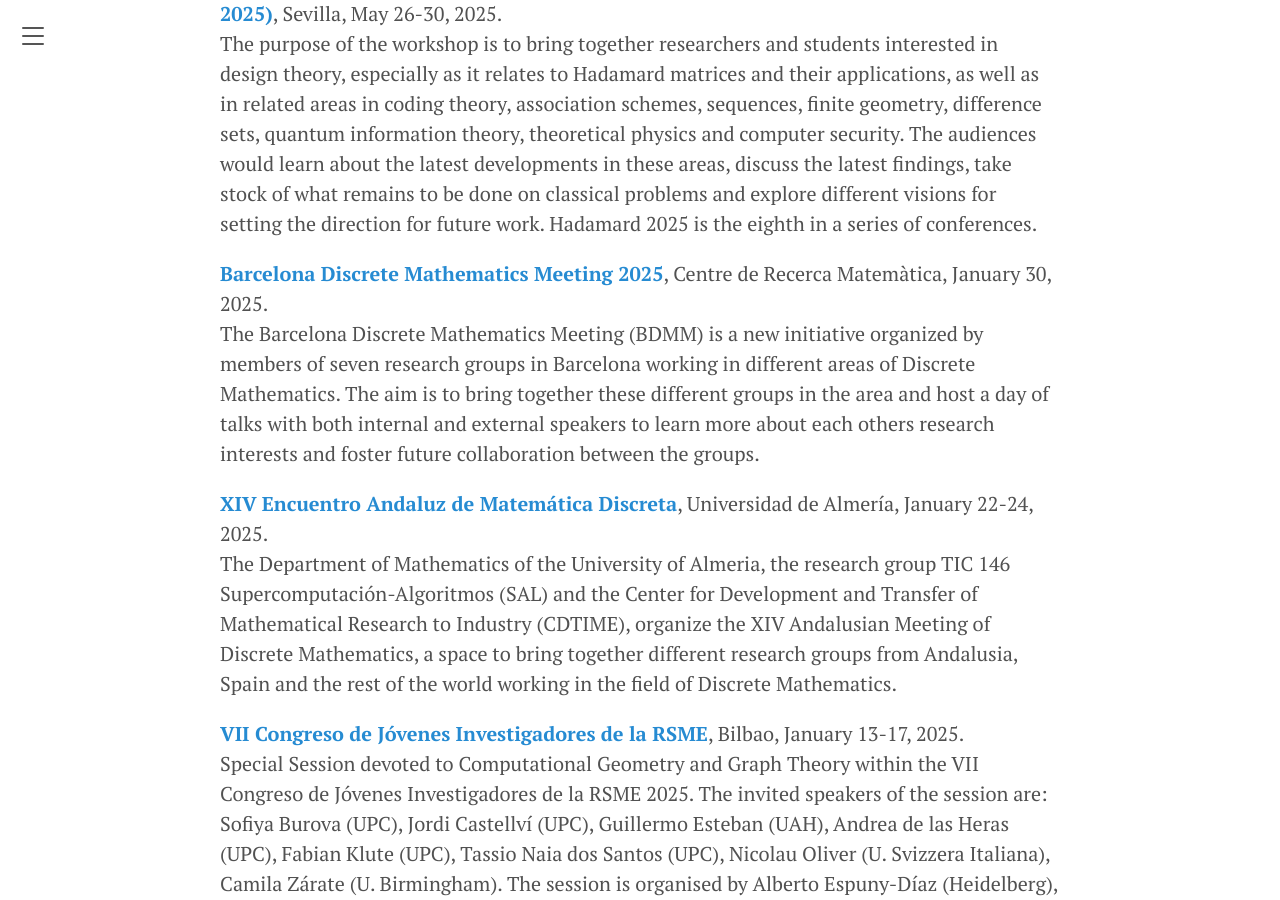
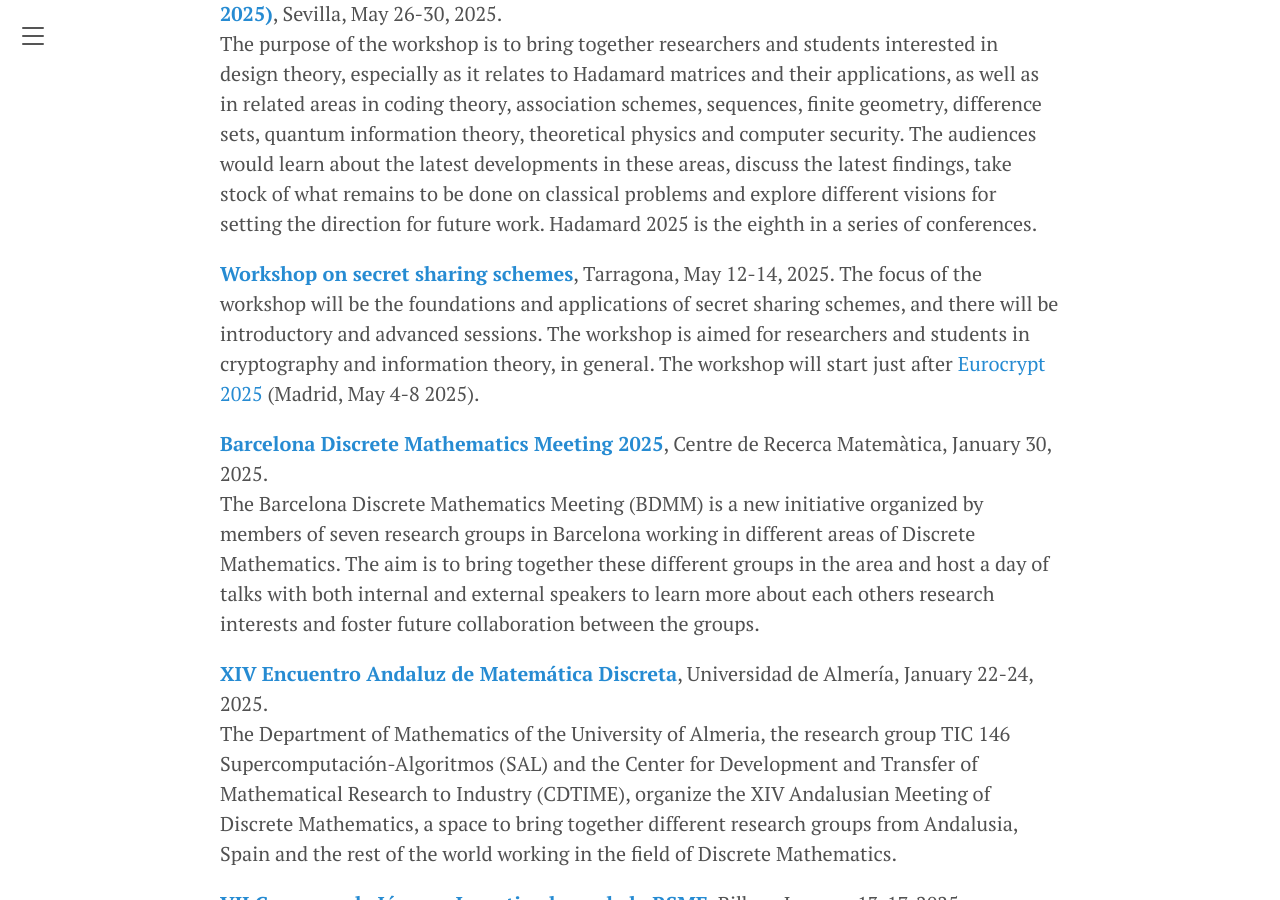
Before and after one commit to dam-network/dam-network.github.io, a Jekyll site: the page built from activities.md, in a window 1280 px wide and 900 px high, scrolled down 1291 px. Built offline with Jekyll 4.4.1, drawn with Linux system fonts in a browser that asks for light colours.

Commit message:
Update activities.md

```diff
--- a/activities.md
+++ b/activities.md
@@ -25,6 +25,9 @@
 
 **[The 8th Workshop on Design Theory, Hadamard Matrices and Applications (Hadamard 2025)](https://gestioneventos.us.es/hadamard2025)**, Sevilla, May 26-30, 2025.\
 The purpose of the workshop is to bring together researchers and students interested in design theory, especially as it relates to Hadamard matrices and their applications, as well as in related areas in coding theory, association schemes, sequences, finite geometry, difference sets, quantum information theory, theoretical physics and computer security. The audiences would learn about the latest developments in these areas, discuss the latest findings, take stock of what remains to be done on classical problems and explore different visions for setting the direction for future work. Hadamard 2025 is the eighth in a series of conferences.
+
+**[Workshop on secret sharing schemes](https://proyectohermesincibe.org/wsss/)**, Tarragona, May 12-14, 2025.
+The focus of the workshop will be the foundations and applications of secret sharing schemes, and there will be introductory and advanced sessions. The workshop is aimed for researchers and students in cryptography and information theory, in general. The workshop will start just after [Eurocrypt 2025](https://eurocrypt.iacr.org/2025/) (Madrid, May 4-8 2025).
 
 **[Barcelona Discrete Mathematics Meeting 2025](https://www.crm.cat/barcelona-discrete-mathematics-meeting-2025/)**, Centre de Recerca Matemàtica, January 30, 2025.
 \
```
